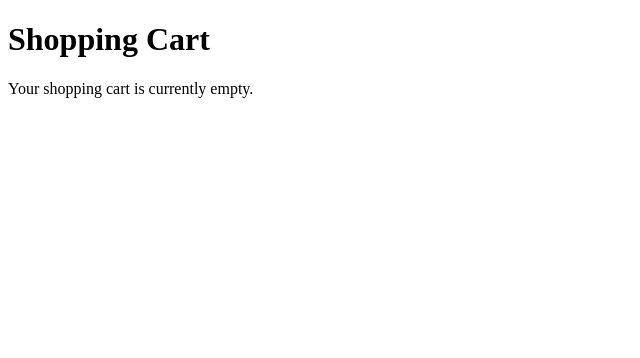
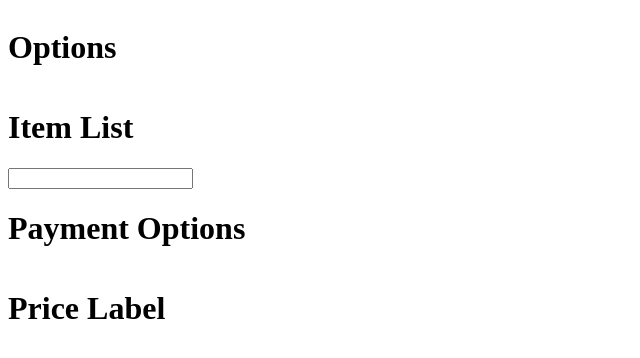
Before and after one commit to Manu2505/Supermarket_Frontend, a Next.js app: page /cart in a window 1280 px wide. Shown: the top 358 px of the page, without its empty margins (0-640 px from the left). Built offline with nearby package versions, Linux system fonts and the light colour scheme.

Commit message:
Started on the cart

```diff
--- /dev/null
+++ b/src/componentsCart/inputItem.tsx
@@ -0,0 +1,54 @@
+import React from "react";
+
+interface InputItemProps {
+    addItemToList: (item: any) => void;
+}
+
+const InputItem: React.FC<InputItemProps> = ({ addItemToList }) => {
+
+  function getItemById(event: React.KeyboardEvent<HTMLInputElement>) {
+    try {
+      if (event.key === "Enter" && event.currentTarget.value === "") {
+        alert("Please enter an item ID.");
+        throw new Error("Please enter an item ID.");
+      }
+      if (event.key === "Enter") {
+        console.log(event.currentTarget.value);
+        addItemsToCart(event.currentTarget.value);
+      }
+      if (event.key === "Escape") {
+        event.currentTarget.value = "";
+      } else {
+        return;
+      }
+    } catch (error) {
+      console.error(error);
+    }
+  }
+
+  function addItemsToCart(itemId: String) {
+    fetch(`http://localhost:8080/items/${itemId}`,
+        {
+            mode: "no-cors",
+            method: "GET",
+            headers: {
+            "Content-Type": "application/json",
+            },
+        })
+        .then((response) => response.json())
+        .then((data) => {
+            addItemToList(data);
+        })
+        .catch((error) => {
+            console.error("Error:", error);
+        });
+  }
+
+  return (
+    <div>
+      <input type="number" onKeyUp={getItemById}></input>
+    </div>
+  );
+};
+
+export default InputItem;
--- /dev/null
+++ b/src/componentsCart/itemList.tsx
@@ -0,0 +1,21 @@
+import React from "react";
+import InputItem from "./inputItem";
+
+const ItemList: React.FC = () => {
+
+    function addItemToList(data: any) {
+        console.log("data", data);
+        items.push(data);
+    }
+
+    const items = [];
+
+    return (
+        <div>
+            <h1>Item List</h1>
+            <InputItem addItemToList={addItemToList} />
+        </div>
+    );
+};
+
+export default ItemList;
--- /dev/null
+++ b/src/componentsCart/options.tsx
@@ -0,0 +1,11 @@
+import React from 'react';
+
+const OptionsMenu: React.FC = () => {
+    return (
+        <div>
+            <h1>Options</h1>
+        </div>
+    );
+};
+
+export default OptionsMenu;
--- /dev/null
+++ b/src/componentsCart/paymentOption.tsx
@@ -0,0 +1,11 @@
+import React from "react";
+
+const PaymentOptions: React.FC = () => {
+    return (
+        <div>
+            <h1>Payment Options</h1>
+        </div>
+    );
+};
+
+export default PaymentOptions;
--- /dev/null
+++ b/src/componentsCart/priceLabel.tsx
@@ -0,0 +1,11 @@
+import React from "react";
+
+const PriceLabel: React.FC = () => {
+    return (
+        <div>
+            <h1>Price Label</h1>
+        </div>
+    );
+};
+
+export default PriceLabel;
--- /dev/null
+++ b/src/pages/cart.css
@@ -0,0 +1,4 @@
+.cartGrid {
+    display: grid;
+    grid-column: 25% 75%;
+}
--- a/src/pages/cart.tsx
+++ b/src/pages/cart.tsx
@@ -1,11 +1,19 @@
 import React from 'react';
+import OptionsMenu from '../componentsCart/options';
+import ItemList from '../componentsCart/itemList';
+import PaymentOptions from '../componentsCart/paymentOption';
+import PriceLabel from '../componentsCart/priceLabel';
+import './cart.css';
 
 const ShoppingCart: React.FC = () => {
     return (
-        <div>
-            <h1>Shopping Cart</h1>
-            <p>Your shopping cart is currently empty.</p>
+        <div className='cartGrid'>
+            <OptionsMenu />
+            <ItemList />
+            <PaymentOptions />
+            <PriceLabel />
         </div>
+
     );
 };
 
```
